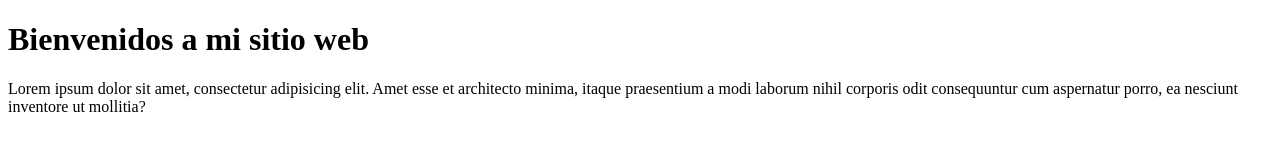
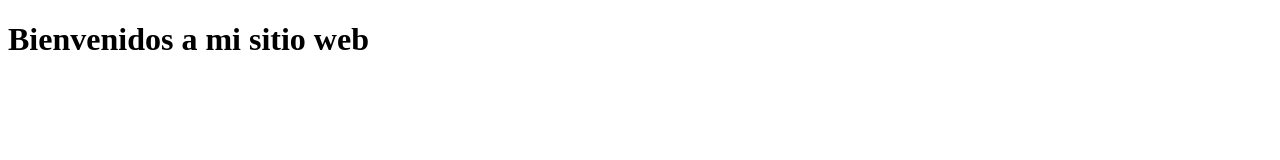
Before and after one commit to vanebev/bootcamp01, a plain HTML site: page index.html in a window 1280 px wide. Drawn offline with Linux system fonts and the light colour scheme.

Commit message:
saque el parrafo

```diff
--- a/index.html
+++ b/index.html
@@ -9,7 +9,5 @@
 
 </body>
 <h1>Bienvenidos a mi sitio web</h1>
-<p>
-    Lorem ipsum dolor sit amet, consectetur adipisicing elit. Amet esse et architecto minima, itaque praesentium a modi laborum nihil corporis odit consequuntur cum aspernatur porro, ea nesciunt inventore ut mollitia?
-</p>
+
 </html>
```
